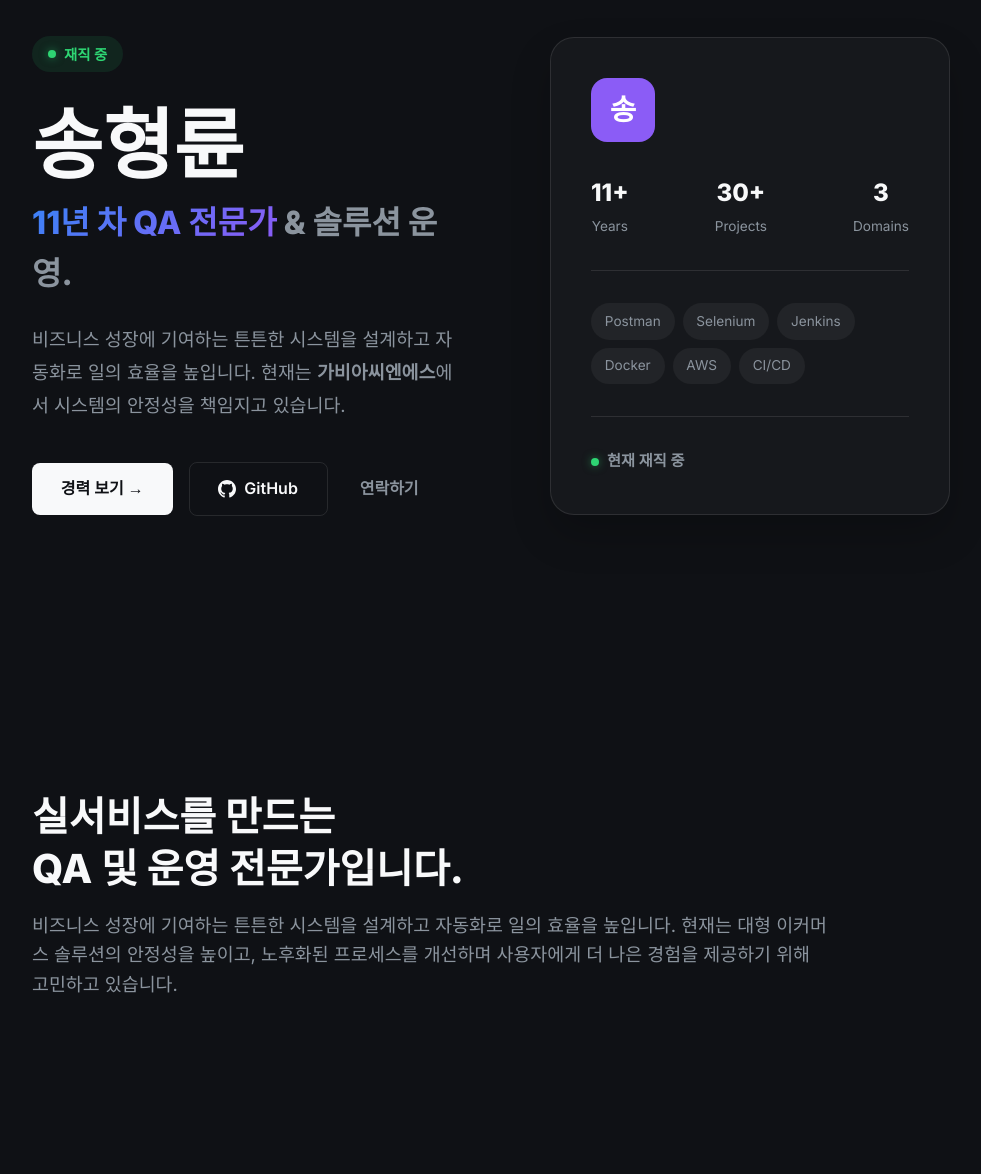
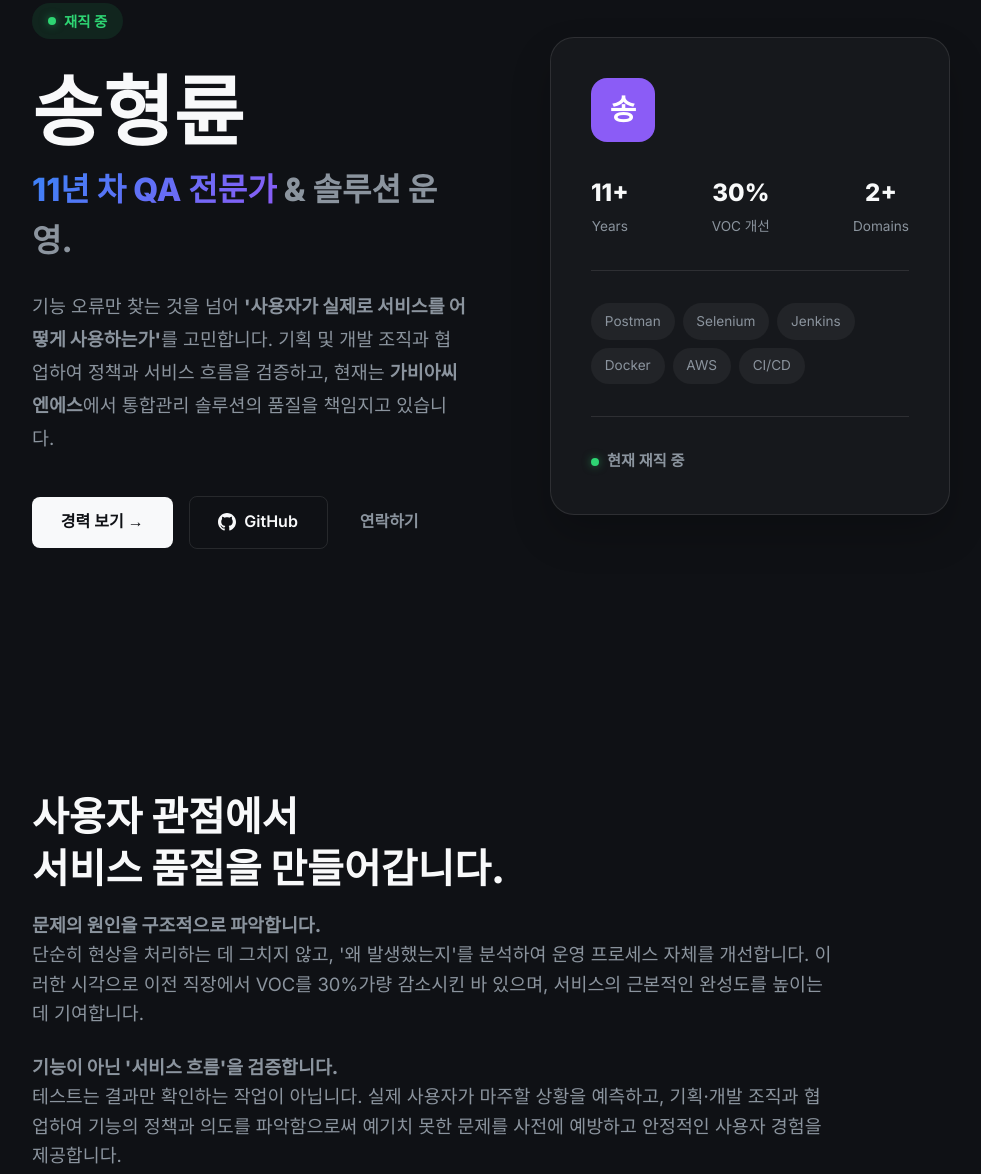
Before and after one commit to gudfbs/gudfbs.github.io, a plain HTML site: page index.html in a window 1280 px wide. Shown: the part 109-1283 px from the top of the page, without its empty margins (140-1121 px from the left). Drawn offline with Linux system fonts and the light colour scheme.

Commit message:
Update intro and about sections with user's self-introduction

```diff
--- a/index.html
+++ b/index.html
@@ -36,7 +36,7 @@
                         <span class="gradient-text">11년 차 QA 전문가</span> & 솔루션 운영.
                     </p>
                     <p class="hero-subtitle">
-                        비즈니스 성장에 기여하는 튼튼한 시스템을 설계하고 자동화로 일의 효율을 높입니다. 현재는 <strong>가비아씨엔에스</strong>에서 시스템의 안정성을 책임지고 있습니다.
+                        기능 오류만 찾는 것을 넘어 <strong>'사용자가 실제로 서비스를 어떻게 사용하는가'</strong>를 고민합니다. 기획 및 개발 조직과 협업하여 정책과 서비스 흐름을 검증하고, 현재는 <strong>가비아씨엔에스</strong>에서 통합관리 솔루션의 품질을 책임지고 있습니다.
                     </p>
                     <div class="hero-actions">
                         <a href="#career" class="btn btn-primary">경력 보기 &rarr;</a>
@@ -59,11 +59,11 @@
                                 <span class="stat-label">Years</span>
                             </div>
                             <div class="stat-item">
-                                <span class="stat-value">30+</span>
-                                <span class="stat-label">Projects</span>
+                                <span class="stat-value">30%</span>
+                                <span class="stat-label">VOC 개선</span>
                             </div>
                             <div class="stat-item">
-                                <span class="stat-value">3</span>
+                                <span class="stat-value">2+</span>
                                 <span class="stat-label">Domains</span>
                             </div>
                         </div>
@@ -85,10 +85,15 @@
 
         <section id="about" class="about section">
             <div class="container">
-                <h2 class="section-title slide-up">실서비스를 만드는<br>QA 및 운영 전문가입니다.</h2>
+                <h2 class="section-title slide-up">사용자 관점에서<br>서비스 품질을 만들어갑니다.</h2>
                 <div class="about-content slide-up">
+                    <p style="margin-bottom: 1.5rem;">
+                        <strong>문제의 원인을 구조적으로 파악합니다.</strong><br>
+                        단순히 현상을 처리하는 데 그치지 않고, '왜 발생했는지'를 분석하여 운영 프로세스 자체를 개선합니다. 이러한 시각으로 이전 직장에서 VOC를 30%가량 감소시킨 바 있으며, 서비스의 근본적인 완성도를 높이는 데 기여합니다.
+                    </p>
                     <p>
-                        비즈니스 성장에 기여하는 튼튼한 시스템을 설계하고 자동화로 일의 효율을 높입니다. 현재는 대형 이커머스 솔루션의 안정성을 높이고, 노후화된 프로세스를 개선하며 사용자에게 더 나은 경험을 제공하기 위해 고민하고 있습니다.
+                        <strong>기능이 아닌 '서비스 흐름'을 검증합니다.</strong><br>
+                        테스트는 결과만 확인하는 작업이 아닙니다. 실제 사용자가 마주할 상황을 예측하고, 기획·개발 조직과 협업하여 기능의 정책과 의도를 파악함으로써 예기치 못한 문제를 사전에 예방하고 안정적인 사용자 경험을 제공합니다.
                     </p>
                 </div>
             </div>
```
